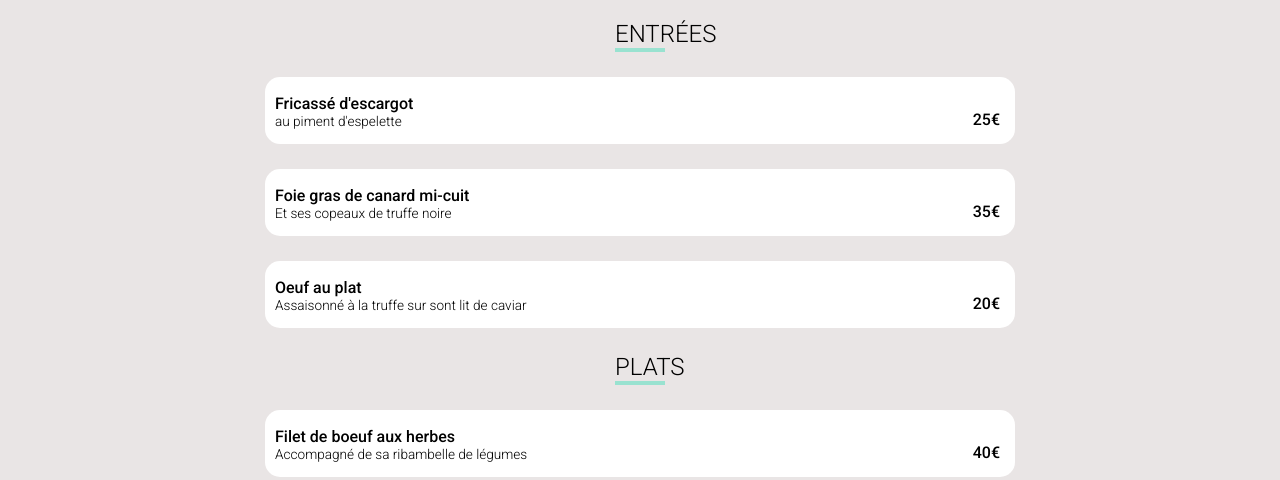
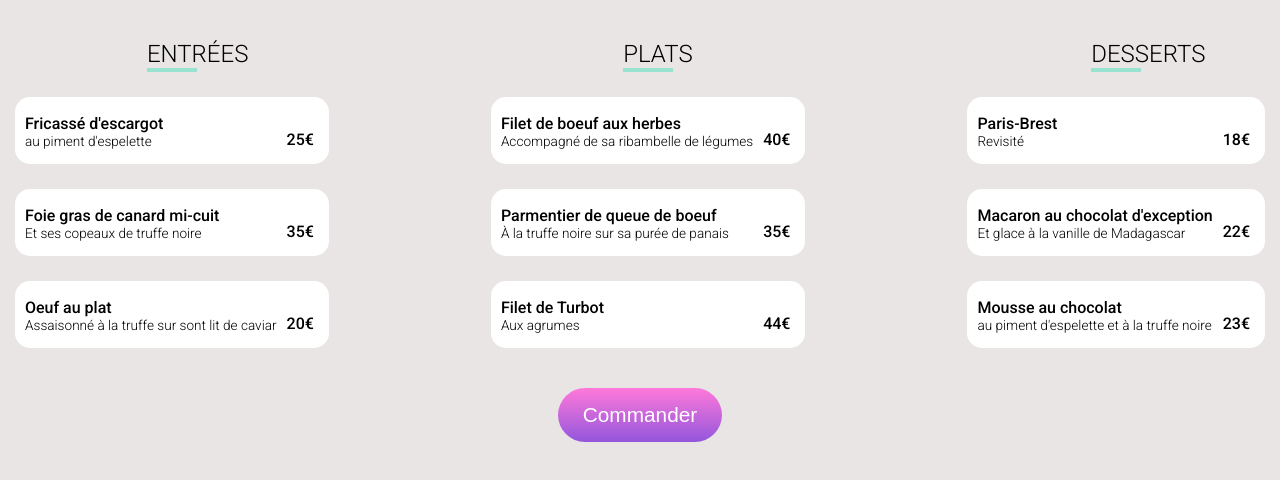
Before and after one commit to Marvinrn/MarvinRodriguesNovo_3_09112021, a website: page pages-menus/menu1.html in a window 1280 px wide. Shown: the part 368-848 px from the top of the page. Drawn offline with Linux system fonts and the light colour scheme; a web font is replaced by a local one.

Commit message:
menu page desktop responsive

```diff
--- a/pages-menus/menu1.html
+++ b/pages-menus/menu1.html
@@ -24,6 +24,7 @@
             <i class="far fa-heart menu__like-btn "></i>
         </div>
         <!--Starter Dish-->
+        <div class="dish--flex">
             <div class="dish">
                 <h2 class="dish__title entry--animation">ENTRÉES</h2>
                 <div class="dish__cards entry--animation">
@@ -43,7 +44,7 @@
                     <span class="dish__checked"><i class="fas fa-check-circle check__icon"></i></span>
                 </div>
                 <div class="dish__cards entry--animation">
-                <div  class="dish__dish">
+                    <div class="dish__dish">
                         <p class="dish__name">Oeuf au plat</p>
                         <p class="dish__ingredients">Assaisonné à la truffe sur sont lit de caviar</p>
                     </div>
@@ -109,6 +110,7 @@
                     <span class="dish__checked"><i class="fas fa-check-circle check__icon"></i></span>
                 </div>
             </div>
+        </div>
         <div class="order">
             <button class="order__btn">Commander</button>
         </div>
--- a/styles/pages/_menus.scss
+++ b/styles/pages/_menus.scss
@@ -210,3 +210,22 @@
         }
     }
 }
+
+
+@media only screen and (min-width : 1026px) and (max-width : 2000px){
+    .dish--flex{
+        margin-top: 20px;
+        display: flex;
+        flex-direction: row;
+        justify-content: space-between;
+
+        .dish{
+
+            &__cards{
+                margin: auto;
+                margin-top: 25px;
+                width: 100%;
+            }
+        }
+    }
+}
```
Also changed, not shown: pages-menus/menu2.html (+4 -2 lines), pages-menus/menu3.html (+3 -1 lines), pages-menus/menu4.html (+3 -1 lines), styles/index.css, 1 other file. Lines whose indentation alone changed are shown as unchanged.
